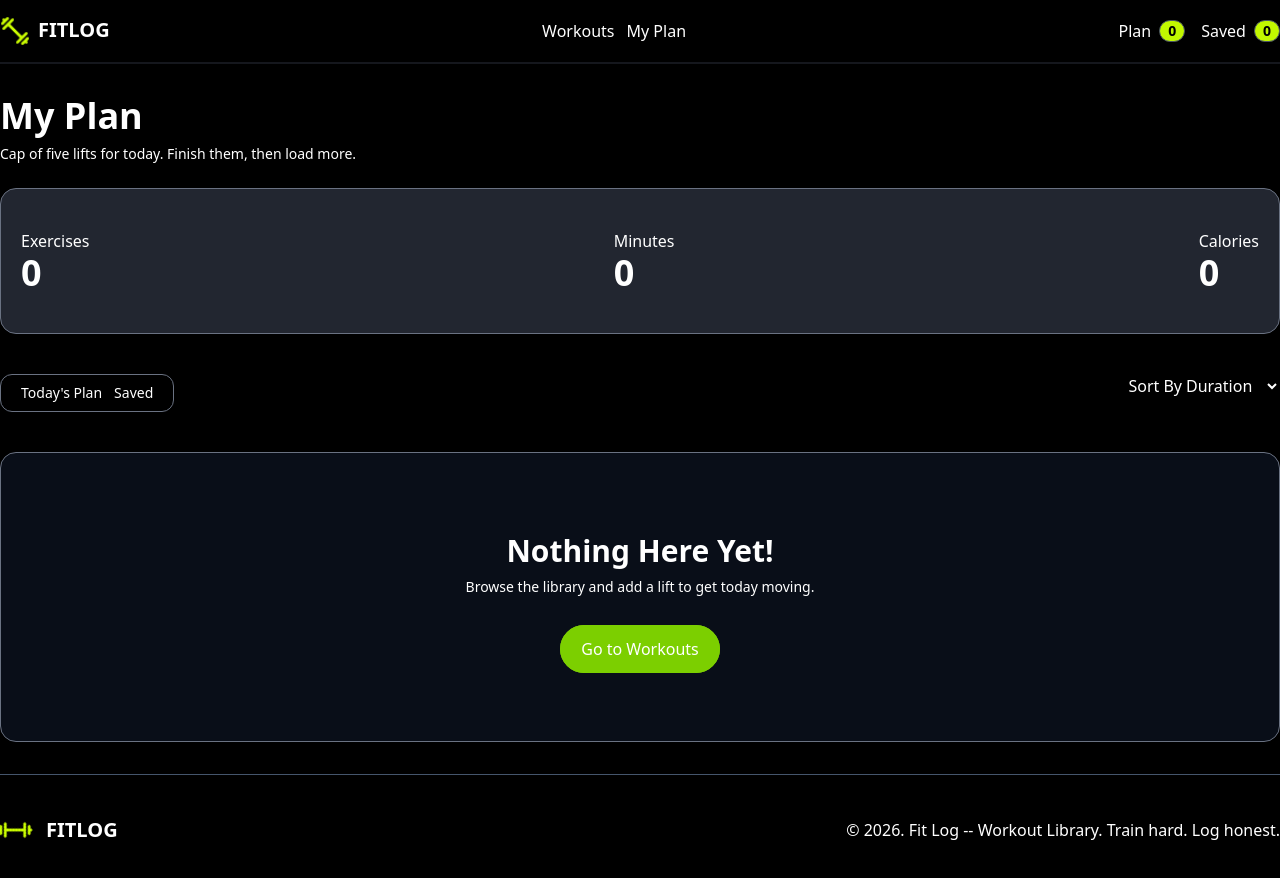
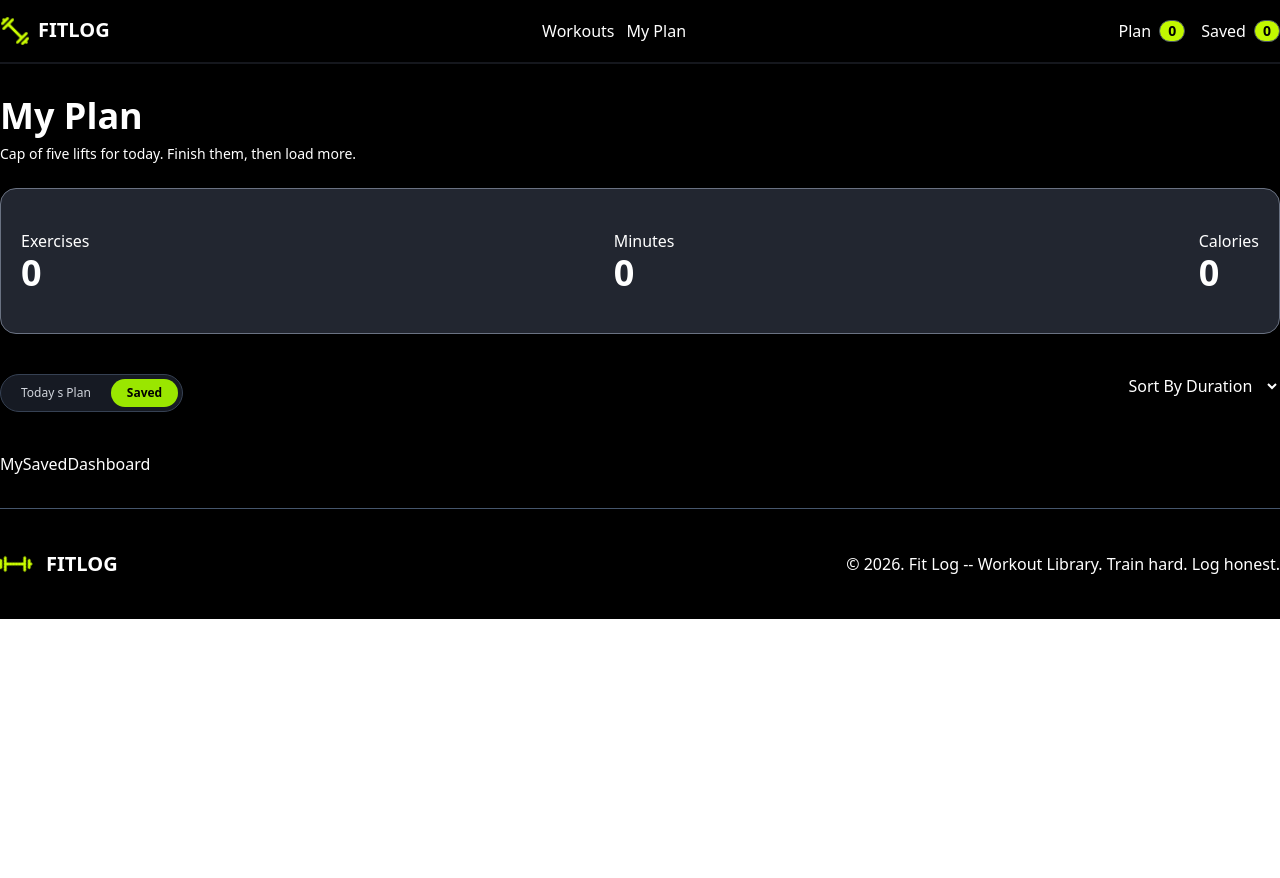
Before and after one commit to mdSaifurRahman25/PH-Assignment-6, a Next.js app: page /myplan in a window 1280 px wide. Both pictures are taken after a click on the button "Saved". Shown: the top 878 px of the page. After the commit the page ends 800 px from the top, so only its background shows below. Built offline with nearby package versions, Linux system fonts and the light colour scheme.

Commit message:
just texting if push is working properly

```diff
--- a/src/app/myplan/page.tsx
+++ b/src/app/myplan/page.tsx
@@ -1,8 +1,17 @@
-import MyPlanDetails from '@/components/shared/MyPlanDetails'
-import Link from 'next/link'
+'use client'
+import MyPlanDashboard from '@/components/myplancomponent/MyTodayDashboard'
+import MyPlanDetails from '@/components/myplancomponent/MyPlanDetails'
+import ToggleButton from '@/components/myplancomponent/ToggleButton'
+import { useState } from 'react'
+import MyTodayDashboard from '@/components/myplancomponent/MyTodayDashboard'
+import MySavedDashboard from '@/components/myplancomponent/MySavedDashboard'
+
+
 
 
 const MyPlan = () => {
+
+  const [activeTab, setActiveTab] = useState<'today' | 'saved'>('today');
 
   return (
     <div className='commonColor'>
@@ -16,12 +25,33 @@ const MyPlan = () => {
         {/* Dashboard Details */}
         <MyPlanDetails />
 
+
         {/* Card Name Section */}
         <div className='text-white flex justify-between pt-10 pb-10'>
           {/* Right Side */}
-          <div className='flex gap-3 border border-gray-500 text-sm px-5 py-2 rounded-xl'>
-            <button>{"Today's Plan"}</button>
-            <button>Saved</button>
+          {/* <ToggleButton /> */}
+          <div className="inline-flex items-center gap-1 border border-gray-700 bg-[#161a23] p-1 rounded-full">
+            {/* Today's Plan Button */}
+            <button
+              onClick={() => setActiveTab('today')}
+              className={`px-4 py-1.5 text-xs font-medium rounded-full transition-all duration-200 ${activeTab === 'today'
+                  ? 'bg-lime-400 text-black font-semibold'
+                  : 'text-gray-300 hover:text-white'
+                }`}
+            >
+              Today s Plan
+            </button>
+
+            {/* Saved Button */}
+            <button
+              onClick={() => setActiveTab('saved')}
+              className={`px-4 py-1.5 text-xs font-medium rounded-full transition-all duration-200 ${activeTab === 'saved'
+                  ? 'bg-lime-400 text-black font-semibold'
+                  : 'text-gray-300 hover:text-white'
+                }`}
+            >
+              Saved
+            </button>
           </div>
 
           {/* Left Side */}
@@ -36,13 +66,7 @@ const MyPlan = () => {
         </div>
 
         {/* Workout List Section */}
-          <div className="py-20 border border-gray-500 rounded-2xl bg-gray-900/60 flex flex-col justify-between items-center text-center text-white">
-            <p className='text-3xl font-bold'>Nothing Here Yet!</p>
-            <p className='pt-2 text-sm'>Browse the library and add a lift to get today moving.</p>
-            <button className='pt-10'>
-              <Link className='border border-lime-500 rounded-full px-5 py-3 bg-lime-500 ' href={'/workouts'}>Go to Workouts</Link>
-            </button>
-          </div>
+        {activeTab === 'today' ? <MyTodayDashboard /> : <MySavedDashboard /> }
 
       </div>
     </div>
--- a/src/components/shared/MyPlanDetails.tsx
+++ b/src/components/myplancomponent/MyPlanDetails.tsx
@@ -13,6 +13,8 @@ const MyPlanDetails = () => {
     const totalCaloriesBurned = planList?.reduce((acc: number, curr: any) => {
         return acc + Number(curr.caloriesBurned);
     }, 0);
+
+
 
     return (
         <div className='flex justify-between items-center text-white border border-gray-500 rounded-2xl px-5 py-10 bg-[#222630]'>
--- /dev/null
+++ b/src/components/myplancomponent/MySavedDashboard.tsx
@@ -0,0 +1,9 @@
+import React from 'react'
+
+const MySavedDashboard = () => {
+  return (
+    <div className='text-white'>MySavedDashboard</div>
+  )
+}
+
+export default MySavedDashboard
--- /dev/null
+++ b/src/components/myplancomponent/MyTodayDashboard.tsx
@@ -0,0 +1,84 @@
+'use client'
+
+import { WorkoutContext } from '@/context/Workoutprovider';
+import React, { useContext } from 'react'
+import MyPlanWorkoutDetails from './Nothing';
+import Image from 'next/image';
+import { IoMdClose, IoMdTime } from 'react-icons/io';
+import { IoTimerSharp } from 'react-icons/io5';
+import { CiStar } from 'react-icons/ci';
+import Link from 'next/link';
+import { FaCheck } from 'react-icons/fa';
+
+const MyTodayDashboard = () => {
+    const { planList, savedList } = useContext(WorkoutContext) as any;
+    // console.log(planList, savedList);
+
+
+    if (planList.length === 0) {
+        return <MyPlanWorkoutDetails />
+    }
+
+    return (
+        <div>
+            {/* Details */}
+            <div className='text-white space-y-3'>
+                {planList.map((plan) => {
+                    return (
+                        <div
+                            className='flex justify-between items-center border border-gray-700 bg-gray-900 rounded-2xl px-3 py-4'
+                            key={plan.id}
+                        >
+
+                            {/* Left side of the card */}
+                            <div className='flex gap-4'>
+                                <div className='w-[120px] h-[80px] relative overflow-hidden rounded-xl'>
+                                    <Image src={plan.image} width={200} height={100} alt={plan.name} className='object-cover' />
+                                </div>
+                                <div>
+                                    <h4 className='font-bold text-2xl'>{plan.name}</h4>
+                                    <p>{plan.equipment}</p>
+                                    <div className="flex gap-4 text-slate-400">
+                                        {/* Duration */}
+                                        <div className="flex items-center gap-1">
+                                            <IoMdTime className='text-lime-500' />
+                                            <p>{plan.duration}</p>
+                                            <p>min</p>
+                                        </div>
+
+                                        {/* Calories */}
+                                        <div className="flex items-center gap-1">
+                                            <IoTimerSharp className='text-lime-500' />
+                                            <p>{plan.caloriesBurned}</p>
+                                            <p>kcal</p>
+                                        </div>
+
+                                        {/* Rating */}
+                                        <div className="flex items-center gap-1">
+                                            <CiStar className='text-lime-500' />
+                                            <p>{plan.rating}</p>
+                                        </div>
+                                    </div>
+                                </div>
+                            </div>
+
+                            {/* Right Side of the card */}
+                            <div className='flex gap-4 '>
+                                <Link className='border border-gray-600 px-5 py-2 rounded-3xl' href={'/workouts'}>View Details</Link>
+                                <button className='flex justify-between items-center gap-3 text-black bg-lime-500 px-5 py-2 rounded-3xl cursor-pointer'>
+                                    <FaCheck />
+                                    <p>Mark as Done</p>
+                                </button>
+                                <button className='flex justify-center items-center pr-3 cursor-pointer'>
+                                    <IoMdClose />
+                                </button>
+                            </div>
+                        </div>
+                    )
+                })}
+            </div>
+        </div>
+    )
+}
+
+export default MyTodayDashboard
--- /dev/null
+++ b/src/components/myplancomponent/Nothing.tsx
@@ -0,0 +1,17 @@
+import Link from "next/link"
+
+
+const MyPlanWorkoutDetails = () => {
+    return (
+        <div className="py-20 border border-gray-500 rounded-2xl bg-gray-900/60 flex flex-col justify-between items-center text-center text-white">
+            <p className='text-3xl font-bold'>Nothing Here Yet!</p>
+            <p className='pt-2 text-sm'>Browse the library and add a lift to get today moving.</p>
+            <button className='pt-10'>
+                <Link className='border border-lime-500 rounded-full px-5 py-3 bg-lime-500 ' href={'/workouts'}>Go to Workouts
+                </Link>
+            </button>
+        </div>
+    )
+}
+
+export default MyPlanWorkoutDetails
--- a/src/components/shared/Navbar.tsx
+++ b/src/components/shared/Navbar.tsx
@@ -1,9 +1,11 @@
+// 'use client'
 import Image from 'next/image'
 import IMAGE from '@/assets/logo.png'
 import Link from 'next/link'
 import PlanCounters from './PlanCounters'
 
 const Navbar = () => {
+  // console.log(window.location.hash);
   return (
     <div className='commonColor text-white py-4 border-b-2 border-[#15171D]'>
       <nav className='flex justify-between items-center container mx-auto'>
```
Also changed, not shown: 1 other file (tests, documents, lock files or other folders).
